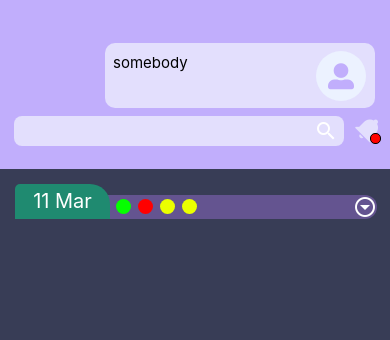
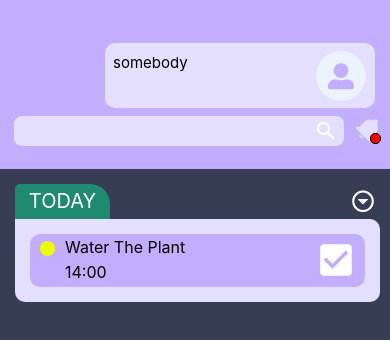
Before and after one commit to Kill-Steal/To-Do-List, a React Native app: screen /Home in a window 390 px wide. Shown: the top 340 px of the page. Built offline with nearby package versions, Linux system fonts and the light colour scheme.

Commit message:
filter date

```diff
--- a/src/List/ListDate.js
+++ b/src/List/ListDate.js
@@ -9,7 +9,7 @@ import { getDateFormat } from "../Utility/date";
 function ListDate() {
     const accountCtx = useContext(AccountContext);
 
-    const date = accountCtx.toDoList[0].date;
+    const date = new Date();
     // console.log(date);
 
     return (
--- a/src/List/ListItem.js
+++ b/src/List/ListItem.js
@@ -3,6 +3,8 @@ import { View, Text, StyleSheet, Pressable } from "react-native";
 
 import { MaterialIcons } from '@expo/vector-icons';
 import { AccountContext } from "../store/account-context";
+
+import { getTimeFormat } from "../Utility/date";
 
 const Circle = ({ catagory }) => {
     let color = '#ffffff'
@@ -35,8 +37,23 @@ const Check = ({ checked }) => {
 function ListItem({ title, date, catagory, check, id, expand }) {
     const accountCtx = useContext(AccountContext);
 
+    const currentDate = (actDate) => {
+        const curDate = new Date();
+
+        const date1 = new Date(curDate.getFullYear(), curDate.getMonth(), curDate.getDate());
+        const date2 = new Date(actDate.getFullYear(), actDate.getMonth(), actDate.getDate());
+
+        if(date1.getTime() === date2.getTime())
+            return true;
+        else
+            return false;
+    }
+
+    const show = currentDate(date);
+
     return(
         <View>
+            {show&&(<View>
                 {expand&&(
                     <View style={styles.container}>
                         <View style={{marginTop: 7, marginHorizontal: 10}}>
@@ -44,7 +61,7 @@ function ListItem({ title, date, catagory, check, id, expand }) {
                         </View>
                         <View style={{flexDirection: 'column', alignSelf: 'center', justifyContent: 'center', width: 250}}>
                             <Text style={{fontSize: 16, marginTop: 3}}>{title}</Text>
-                        <Text style={{fontSize: 16, marginVertical: 5}}>{date}</Text>
+                            <Text style={{fontSize: 16, marginVertical: 5}}>{getTimeFormat(date)}</Text>
                         </View>
                         <Pressable onPress={() => accountCtx.checkedList(id)}>
                             <Check checked={check} />
@@ -57,6 +74,7 @@ function ListItem({ title, date, catagory, check, id, expand }) {
                         <Circle catagory={catagory} />
                     </View>
                 )}
+            </View>)}
         </View>
     );
 }
--- a/src/List/ListOutput.js
+++ b/src/List/ListOutput.js
@@ -11,9 +11,7 @@ import { MaterialCommunityIcons } from '@expo/vector-icons';
 function ListOutput({date}) {
     const accountCtx = useContext(AccountContext);
 
-    const [expand, setExpand] = useState(false); //Don't forget set true
-
-    // let expand = true; //Don't forget set true
+    const [expand, setExpand] = useState(true); //Don't forget set true
 
     return (
         <View style={{margin: 15}}>
@@ -54,7 +52,14 @@ function ListOutput({date}) {
                         data={accountCtx.toDoList}
                         keyExtractor={(item) => item.id}
                         renderItem={({ item }) => (
-                            <ListItem title={item.title} date={getTimeFormat(item.date)} catagory={item.category} check={item.check} id={item.id} expand={expand}/>
+                            <ListItem
+                                title={item.title}
+                                date={item.date}
+                                catagory={item.category}
+                                check={item.check}
+                                id={item.id}
+                                expand={expand}
+                            />
                         )}
                     />
                     <View style={{marginBottom: 15}} />
--- a/src/Utility/date.js
+++ b/src/Utility/date.js
@@ -16,7 +16,7 @@ export function getDateFormat(date){
 
     console.log(`Today: ${today.getFullYear()}\nDate: ${date.getFullYear()}`)
 
-    if(today.getFullYear == date.getFullYear()){
+    if(today.getFullYear() === date.getFullYear() && today.getMonth() === date.getMonth() && today.getDate() === date.getDate()){
         return 'TODAY';
     }
     else{
--- a/src/store/account-context.js
+++ b/src/store/account-context.js
@@ -21,7 +21,7 @@ const ToDoList =[
     {
         id: 1,
         title: 'Play Game!!!',
-        date: new Date('2023-03-11 23:30'),
+        date: new Date('2023-03-12 23:30'),
         category: 0,
         check: true
     },
```
Lines whose indentation alone changed are shown as unchanged.
